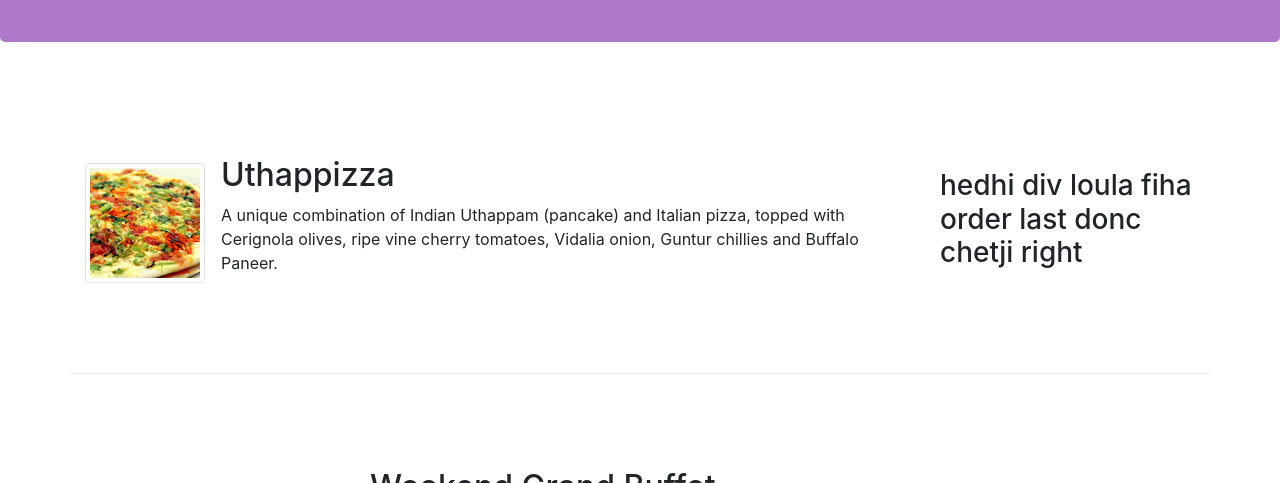
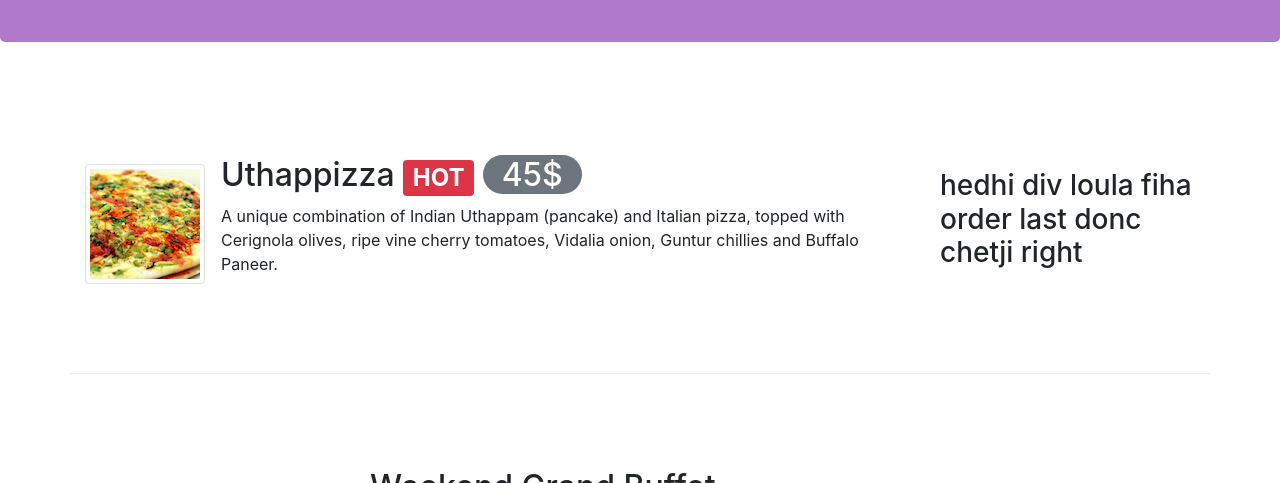
Before and after one commit to fatima-ben-amor/My_First_Website_Bootstrap4, a website: page index.html in a window 1280 px wide. Shown: the part 259-742 px from the top of the page. Drawn offline with nearby package versions, Linux system fonts and the light colour scheme.

Commit message:
Alerting users

```diff
--- a/index.html
+++ b/index.html
@@ -55,7 +55,7 @@
                 <div class="media">
                     <img src="/img/uthappizza.png" alt="uthapizza" class="d-flex mr-3 img-thumbnail align-self-center">
                     <div class="media-body">
-                    <h2 class="mt-0">Uthappizza</h2>
+                    <h2 class="mt-0">Uthappizza <span class="badge badge-danger">HOT</span> <span class="badge-pill badge-secondary">45$</span></h2>
                     <p>A unique combination of Indian Uthappam (pancake) and Italian pizza, topped with Cerignola olives, ripe vine cherry tomatoes, Vidalia onion, Guntur chillies and Buffalo Paneer.</p>
                 </div>
             </div>
```
